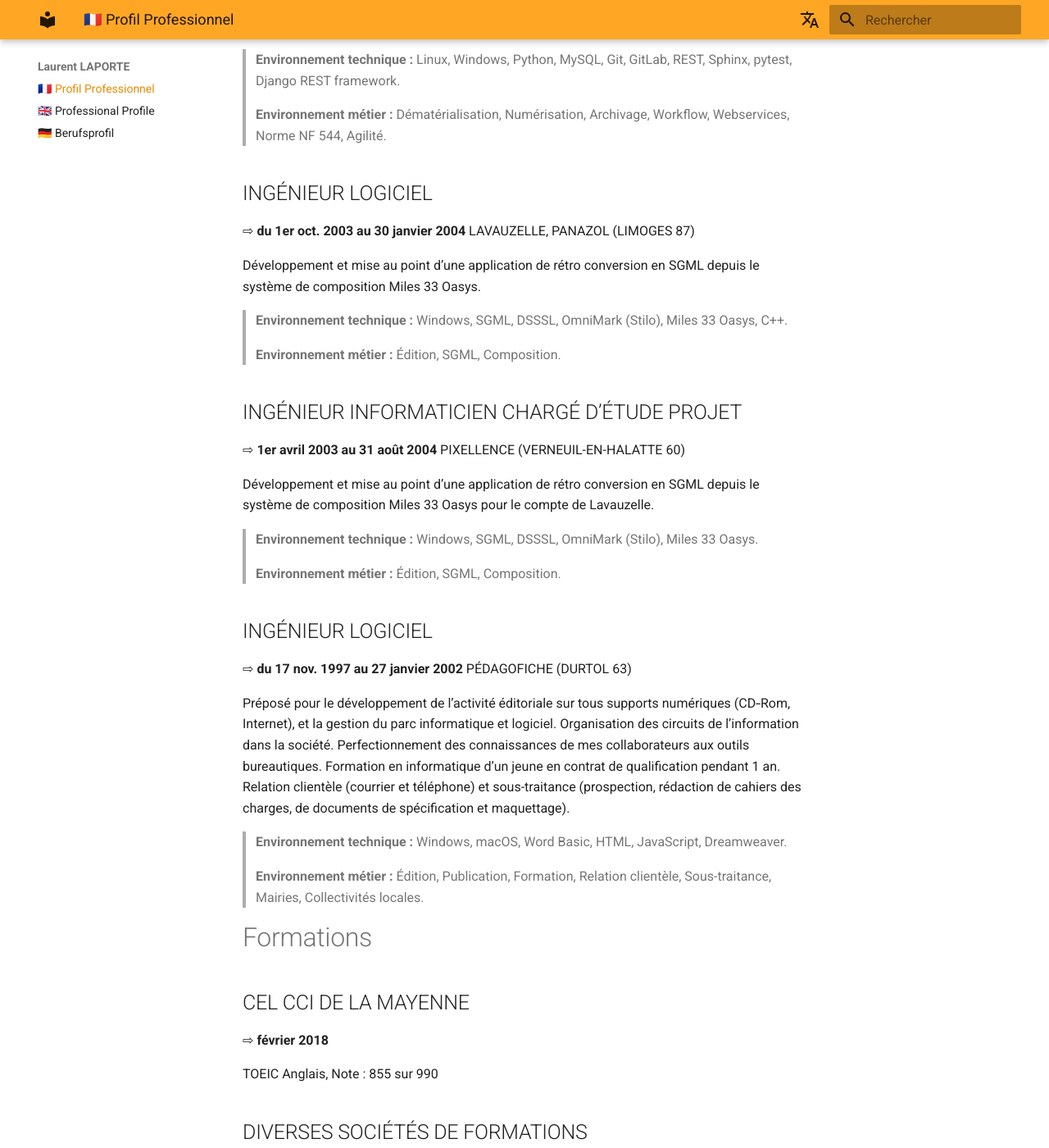
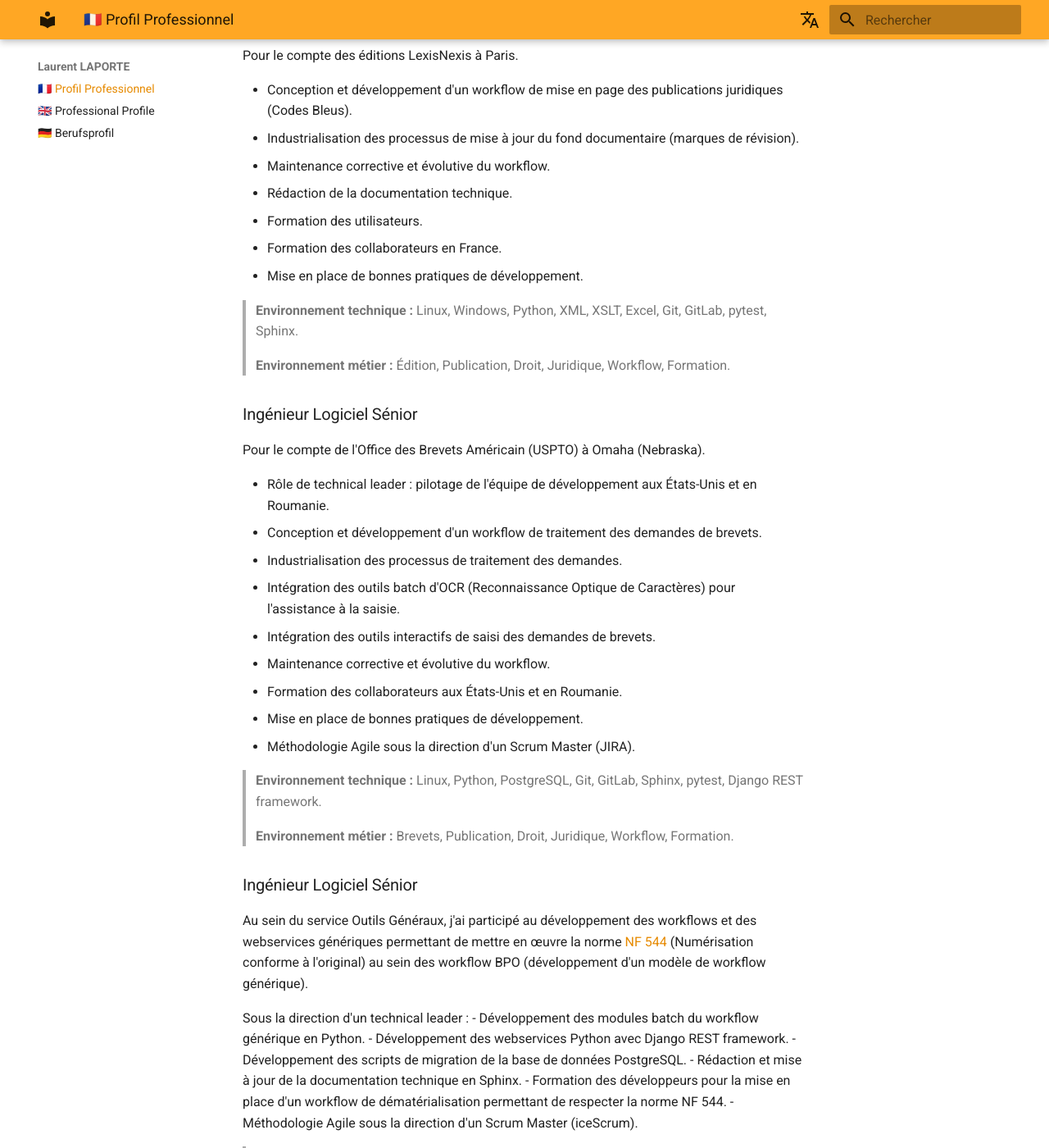
Before and after one commit to laurent-laporte-pro/laurent-laporte-pro.github.io, an MkDocs documentation site: the page built from docs/fr/index.md, in a window 1280 px wide and 1400 px high, scrolled down 5032 px. Shown: the whole window at 82% size. Built offline with MkDocs 1.6.1 and Material for MkDocs 9.7.7, drawn with Linux system fonts in a browser that asks for light colours; comment, search, counter and statistics services are not loaded; some of the changed text lies outside the part shown.

Commit message:
docs: improve French résumé

```diff
--- a/docs/fr/index.md
+++ b/docs/fr/index.md
@@ -58,19 +60,20 @@
   [Scalian](https://www.scalian.com/notre-groupe/nos-implantations/rennes/) pour établir des collaborations visant
   à rendre le logiciel diffusable à l’international (Belgique, Autriche, etc.) et à permettre la vente de services.
 
-> **Environnement technique :** Agile, Arrow, Black, CentOS, CI/CD, Confluence, Docker, ELK, FastAPI, GitHub, GitLab,
-> Hatch, Jira, iSort, JavaScript, Jenkins, MyPy, OpenAPI, Pandas, PostgreSQL, pytest, Python, React, Redis, REST,
-> SQLite,
-> SLURM, SonarCloud, SQLAlchemy, Swagger, TypeScript, Ubuntu, Windows.
+> **Environnement technique :** Agile, Arrow, Black, CentOS, CI/CD, Confluence, Docker, ELK, FastAPI, GitHub,
+> GitLab, Hatch, Jira, iSort, JavaScript, Jenkins, MyPy, OpenAPI, Pandas, PostgreSQL, pytest, Python, React, Redis,
+> REST, SQLite, SLURM, SonarCloud, SQLAlchemy, Swagger, TypeScript, Ubuntu, Windows.
 
 > **Environnement métier :** Antares, Documentation, Électricité, Énergie, Environnement, Formation, Projet,
-> Recrutement, RTE, RTE-International, Scalian, Scrum, Simulation, Spécification, Veille technologique.
+> Recrutement, Scrum, Simulation, Spécification, Veille technologique.
 
 ## INGÉNIEUR LOGICIEL SÉNIOR
 
-⇨ **du 23 fév. 2004 au 31 déc. 2023** LUMINESS (anciennement Jouve à Mayenne 53)
+⇨ du <input type="date" value="2004-02-23" readonly>
+  au <input type="date" value="2023-12-31" readonly> **19 ans 10 mois**
+  chez Luminess (anciennement Jouve à Mayenne 53)
 
-**Ingénieur Logiciel :**
+### Ingénieur Logiciel
 
 Pour le compte de l’Office des Publications Officielles des Communautés Européennes (OPOCE) au Luxembourg.
 
@@ -82,7 +85,7 @@
 
 > **Environnement métier :** Documentation, Langues, Publication, Union Européenne, Mise en page.
 
-**Ingénieur Logiciel :**
+### Ingénieur Logiciel
 
 Pour le compte de la Bibliothèque Nationale de France (BNF) à Paris et autres collectivités territoriales.
 
@@ -94,7 +97,7 @@
 
 > **Environnement métier :** Numérisation, Patrimoine, Gestion des méta-données.
 
-**Ingénieur Logiciel :**
+### Ingénieur Logiciel
 
 Pour le compte des Éditions Joly à Paris.
 
@@ -106,7 +109,7 @@
 
 > **Environnement métier :** Édition, Publication, Droit, Juridique, CMS.
 
-**Ingénieur Logiciel Sénior :**
+### Ingénieur Logiciel Sénior
 
 Pour le compte de l'Observatoire des Statistiques du ministère de l'Écologie et du développement durable.
 
@@ -123,7 +126,7 @@
 
 > **Environnement métier :** Statistiques, Environnement, Écologie, Développement durable, Publication, CMS, RGAA.
 
-**Ingénieur Logiciel Sénior :**
+### Ingénieur Logiciel Sénior
 
 Au sein du service BPO (Business Process Outsourcing) de LUMINESS, j'ai participé à la mise en place de processus
 industrialisés pour dématérialiser les documents administratifs et les factures clients.
@@ -132,65 +135,108 @@
 - Gestion de l'archivage physique et numérique.
 - Mise en place de bonnes pratiques de développement.
 - Développement du workflow et des webservices en Python.
+- Méthodologie Agile sous la direction d'un Scrum Master (iceScrum).
 
-> **Environnement technique :** Linux, Windows, Python, MySQL, Git, GitLab, RESR, unit testing.
+> **Environnement technique :** Linux, Windows, Python, MySQL, Git, GitLab, REST, unit testing.
 
 > **Environnement métier :** Dématérialisation, Facturation, Assurance, Archivage, Workflow, Webservices.
 
-**Ingénieur Logiciel Sénior :**
+### Ingénieur Logiciel Sénior
+
+Au sein du service Composition Numérique, j'ai participé au développement d'un outil de conversion de documents
+Word en XML (format DocBook).
+
+En collaboration avec un second technical leader :
+
+- Rôle de technical leader : pilotage de l'équipe de développement à Chenai (Inde).
+- Rédaction des spécifications techniques (en anglais).
+- Veille technologique sur les formats de documents : gestion des images, des tableaux, des formules mathématiques.
+- Formation des collaborateurs en Inde.
+- Mise en place de bonnes pratiques de développement.
+- Développement de l'outil de conversion en Python et XSLT (relecture de code, tests unitaires).
+- Méthodologie Agile (Scrum).
+
+> **Environnement technique :** Linux, Python, XML, XSLT, DocBook, Word, Git, GitLab, unit testing.
+
+> **Environnement métier :** Édition, Workflow, Formation, Conversion, Microsoft Office, Veille technologique
+
+### Ingénieur Logiciel Sénior
 
 Pour le compte des éditions LexisNexis à Paris.
 
-- Conception et développement d'un workflow de mise en page des publications juridiques.
+- Conception et développement d'un workflow de mise en page des publications juridiques (JurisClasseur).
 - Industrialisation des processus de mise à jour des feuillets mobiles.
 - Maintenance corrective et évolutive du workflow.
 - Rédaction de la documentation technique.
 - Formation des utilisateurs.
-- Formation des collaborateurs en France, en Inde et à Madagascar.
+- Formation des collaborateurs en France et à Madagascar.
 - Mise en place de bonnes pratiques de développement.
 
-> **Environnement technique :** Windows, Python, XML, XSLT, Excel, Git, GitLab, pytest, Sphinx.
+> **Environnement technique :** Linux, Windows, Python, XML, XSLT, Git, GitLab, pytest, Sphinx.
 
 > **Environnement métier :** Édition, Publication, Droit, Juridique, Workflow, Formation.
 
-**Ingénieur Logiciel Sénior :**
+### Ingénieur Logiciel Sénior
 
-Pour le compte de l'Office des Brevets Américain (USPTO) à Omaha.
+Pour le compte des éditions LexisNexis à Paris.
 
+- Conception et développement d'un workflow de mise en page des publications juridiques (Codes Bleus).
+- Industrialisation des processus de mise à jour du fond documentaire (marques de révision).
+- Maintenance corrective et évolutive du workflow.
+- Rédaction de la documentation technique.
+- Formation des utilisateurs.
+- Formation des collaborateurs en France.
+- Mise en place de bonnes pratiques de développement.
+
+> **Environnement technique :** Linux, Windows, Python, XML, XSLT, Excel, Git, GitLab, pytest, Sphinx.
+
+> **Environnement métier :** Édition, Publication, Droit, Juridique, Workflow, Formation.
+
+### Ingénieur Logiciel Sénior
+
+Pour le compte de l'Office des Brevets Américain (USPTO) à Omaha (Nebraska).
+
+- Rôle de technical leader : pilotage de l'équipe de développement aux États-Unis et en Roumanie.
 - Conception et développement d'un workflow de traitement des demandes de brevets.
 - Industrialisation des processus de traitement des demandes.
+- Intégration des outils batch d'OCR (Reconnaissance Optique de Caractères) pour l'assistance à la saisie.
 - Intégration des outils interactifs de saisi des demandes de brevets.
 - Maintenance corrective et évolutive du workflow.
-- Formation des utilisateurs.
 - Formation des collaborateurs aux États-Unis et en Roumanie.
 - Mise en place de bonnes pratiques de développement.
+- Méthodologie Agile sous la direction d'un Scrum Master (JIRA).
 
-> **Environnement technique :** Linux, Python, MySQL, Git, GitLab, Sphinx, pytest, Django REST framework.
+> **Environnement technique :** Linux, Python, PostgreSQL, Git, GitLab, Sphinx, pytest, Django REST framework.
 
 > **Environnement métier :** Brevets, Publication, Droit, Juridique, Workflow, Formation.
 
-**Ingénieur Logiciel Sénior :**
+### Ingénieur Logiciel Sénior
 
 Au sein du service Outils Généraux, j'ai participé au développement des workflows et des webservices
-génériques permettant de mettre en œuvre la norme NF 544 (Numérisation conforme à l'original)
+génériques permettant de mettre en œuvre la norme [NF 544][nf-544] (Numérisation conforme à l'original)
 au sein des workflow BPO (développement d'un modèle de workflow générique).
 
-- Sous la direction d'un technical leader, j'ai participé à la conception et au développement des workflows
-  et des webservices génériques.
-- Rédaction de la documentation technique.
-- Formation des développeurs pour la mise en place d'un workflow de dématérialisation permettant de respecter la
-  norme NF 544.
-- Développement de webservices en Python.
-- Mise à jour de la documentation technique en Sphinx.
+Sous la direction d'un technical leader :
+- Développement des modules batch du workflow générique en Python.
+- Développement des webservices Python avec Django REST framework.
+- Développement des scripts de migration de la base de données PostgreSQL.
+- Rédaction et mise à jour de la documentation technique en Sphinx.
+- Formation des développeurs pour la mise en place d'un workflow de dématérialisation permettant de respecter
+  la norme NF 544.
+- Méthodologie Agile sous la direction d'un Scrum Master (iceScrum).
 
-> **Environnement technique :** Linux, Windows, Python, MySQL, Git, GitLab, REST, Sphinx, pytest, Django REST
-  framework.
+> **Environnement technique :** Linux, Windows, Python, PostgreSQL, Git, GitLab, REST, Sphinx, pytest,
+> Django REST framework.
 
 > **Environnement métier :** Dématérialisation, Numérisation, Archivage, Workflow, Webservices, Norme NF 544, Agilité.
 
+[nf-544]: https://certification.afnor.org/services/prestation-numerisation-fidele-document-support-papier
+
 ## INGÉNIEUR LOGICIEL
 
-⇨ **du 1er oct. 2003 au 30 janvier 2004** LAVAUZELLE, PANAZOL (LIMOGES 87)
+⇨ du <input type="date" value="2003-10-01" readonly>
+  au <input type="date" value="2004-01-30" readonly> **4 mois**
+  chez Lavauzelle (Panazol 87)
 
 Développement et mise au point d’une application de rétro conversion en SGML depuis le système de composition
 Miles 33 Oasys.
@@ -201,10 +247,12 @@
 
 ## INGÉNIEUR INFORMATICIEN CHARGÉ D’ÉTUDE PROJET
 
-⇨ **1er avril 2003 au 31 août 2004** PIXELLENCE (VERNEUIL-EN-HALATTE 60)
+⇨ du <input type="date" value="2003-04-01" readonly>
+  au <input type="date" value="2004-08-31" readonly> **1 an 5 mois**
+  chez Pixellence (Verneuil-en-Halatte 60)
 
-Développement et mise au point d’une application de rétro conversion en SGML depuis le système de composition Miles 33
-Oasys pour le compte de Lavauzelle.
+Développement et mise au point d’une application de rétro conversion en SGML depuis le système de composition
+Miles 33 Oasys pour le compte de Lavauzelle.
 
 > **Environnement technique :** Windows, SGML, DSSSL, OmniMark (Stilo), Miles 33 Oasys.
 
@@ -212,19 +260,23 @@
 
 ## INGÉNIEUR LOGICIEL
 
-⇨ **du 17 nov. 1997 au 27 janvier 2002** PÉDAGOFICHE (DURTOL 63)
+⇨ du <input type="date" value="1997-11-17" readonly>
+  au <input type="date" value="2002-01-27" readonly> **4 ans 2 mois**
+  chez Pédagofiche (Durtol 63)
 
 Préposé pour le développement de l’activité éditoriale sur tous supports numériques (CD‑Rom, Internet), et la gestion du
 parc informatique et logiciel. Organisation des circuits de l’information dans la société.
-Perfectionnement des connaissances de mes collaborateurs aux outils bureautiques. Formation en informatique d’un jeune
-en contrat de qualification pendant 1 an.
-Relation clientèle (courrier et téléphone) et sous-traitance (prospection, rédaction de cahiers des charges, de
-documents de spécification et maquettage).
+
+Perfectionnement des connaissances de mes collaborateurs aux outils bureautiques.
+Formation en informatique d’un jeune en contrat de qualification pendant 1 an.
+
+Relation clientèle (courrier et téléphone) et sous-traitance (prospection, rédaction de cahiers des charges,
+de documents de spécification et maquettage).
 
 > **Environnement technique :** Windows, macOS, Word Basic, HTML, JavaScript, Dreamweaver.
 
-> **Environnement métier :** Édition, Publication, Formation, Relation clientèle, Sous-traitance, Mairies, Collectivités
-> locales.
+> **Environnement métier :** Édition, Publication, Formation, Relation clientèle, Sous-traitance, Mairies,
+> Collectivités locales.
 
 # Formations
 
@@ -232,19 +284,19 @@
 
 ⇨ **février 2018**
 
-TOEIC Anglais, Note : 855 sur 990
+TOEIC Anglais, Note : 855 sur 990
 
 ## DIVERSES SOCIÉTÉS DE FORMATIONS
 
 ⇨ **2001 – 2018**
 
-Angular, développement agile, accessibilité rgaa, conduite de projets, gestion de configuration, uml…
+Angular, développement agile, accessibilité RGAA, conduite de projets, gestion de configuration, UML…
 
 ## ÉPITA (PARIS)
 
 ⇨ **1992 – 1996**
 
-DIPLÔME D’INGÉNIEUR : Génie Logiciel - Production Logiciel
+DIPLÔME D’INGÉNIEUR : Génie Logiciel - Production Logiciel
 
 # Compétences
 
@@ -277,8 +329,9 @@
 
 # Diplômes
 
-- 🎓 Génie Logiciel - Production Logiciel
-- 🎓 TOEIC Anglais
+🎓 Génie Logiciel - Production Logiciel
+
+🎓 TOEIC Anglais
 
 # Open Source
 
@@ -292,7 +345,7 @@
 
 ## CONTRIBUTEUR
 
-- [Pip](https://github.com/pypa/pip) – The Python Package Installer
+- [pip](https://github.com/pypa/pip) – The Python Package Installer
 - [OpenPyXl](https://foss.heptapod.net/openpyxl/openpyxl) – A Python library to read/write Excel 2010 xlsx/xlsm files
 - [Sphinx](https://github.com/sphinx-doc/sphinx) – Python documentation generator
 - [LegiPy](https://github.com/regardscitoyens/legipy) – Python client for legifrance.gouv.fr website
```
Also changed, not shown: other parts of docs/fr/index.md (+3 -1 lines).
